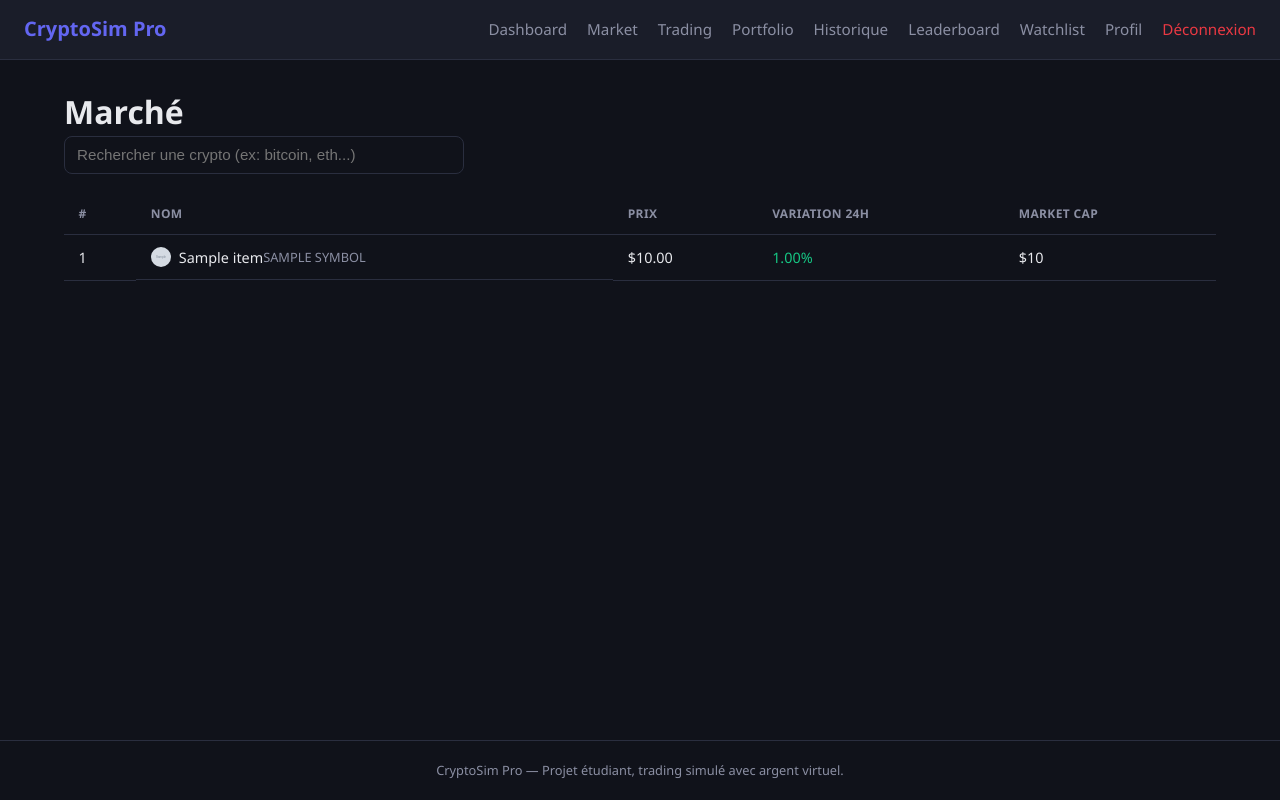
After one commit to LorenzoLeMoineau/cryptosim_pro, a Flask app: page /market in a window 1280 px wide. The commit adds this page. Run offline with Flask 3, Linux system fonts and the light colour scheme; a user stored in the database is signed in; tables that the repository leaves empty hold one stand-in row (values such as "Sample post"); grey boxes marked "Sample" are stand-in pictures; a database or web service that is not in the repository returns one stand-in record (values such as "Sample title").

Commit message:
market page with live prices and search
ableau des cryptos avec prix live, variation 24h, market cap, réutilise le wrapper CoinGecko. Recherche instantanée côté client

```diff
--- a/app/__init__.py
+++ b/app/__init__.py
@@ -29,6 +29,9 @@ def create_app():
     from app.dashboard import bp as dashboard_bp
     app.register_blueprint(dashboard_bp)
 
+    from app.market import bp as market_bp
+    app.register_blueprint(market_bp)
+
     @app.route("/")
     def index():
         return render_template("landing.html")
--- a/app/market/__init__.py
+++ b/app/market/__init__.py
@@ -0,0 +1,5 @@
+from flask import Blueprint
+
+bp = Blueprint("market", __name__)
+
+from app.market import routes  # noqa: E402,F401
--- /dev/null
+++ b/app/market/routes.py
@@ -0,0 +1,12 @@
+from flask import render_template
+from flask_login import login_required
+
+from app.market import bp
+from app.market.coingecko import get_market_data
+
+
+@bp.route("/market")
+@login_required
+def index():
+    coins = get_market_data()
+    return render_template("market.html", coins=coins)
--- a/app/static/css/style.css
+++ b/app/static/css/style.css
@@ -234,6 +234,31 @@ tbody tr:hover {
     }
 }
 
+/* Market */
+.search-input {
+    width: 100%;
+    max-width: 400px;
+    margin-bottom: 1.25rem;
+}
+
+.coin-icon {
+    width: 20px;
+    height: 20px;
+    vertical-align: middle;
+    margin-right: 0.5rem;
+    border-radius: 50%;
+}
+
+.coin-name {
+    display: flex;
+    align-items: center;
+}
+
+.text-muted {
+    color: var(--text-muted);
+    font-size: 0.8rem;
+}
+
 /* Dashboard */
 .stats-grid {
     display: grid;
--- /dev/null
+++ b/app/static/js/market.js
@@ -0,0 +1,22 @@
+document.addEventListener("DOMContentLoaded", () => {
+    const searchInput = document.getElementById("marketSearch");
+    const rows = document.querySelectorAll(".market-row");
+    const noResults = document.getElementById("noResults");
+
+    if (!searchInput) return;
+
+    searchInput.addEventListener("input", () => {
+        const query = searchInput.value.trim().toLowerCase();
+        let visibleCount = 0;
+
+        rows.forEach((row) => {
+            const matches = row.dataset.name.includes(query);
+            row.style.display = matches ? "" : "none";
+            if (matches) visibleCount += 1;
+        });
+
+        if (noResults) {
+            noResults.style.display = visibleCount === 0 ? "block" : "none";
+        }
+    });
+});
--- a/app/templates/base.html
+++ b/app/templates/base.html
@@ -16,8 +16,8 @@
 
         <nav class="navbar-links" id="navbarLinks">
             {% if current_user.is_authenticated %}
-                <a href="{{ url_for('index') }}">Dashboard</a>
-                <a href="#">Market</a>
+                <a href="{{ url_for('dashboard.index') }}">Dashboard</a>
+                <a href="{{ url_for('market.index') }}">Market</a>
                 <a href="#">Trading</a>
                 <a href="#">Portfolio</a>
                 <a href="#">Historique</a>
--- /dev/null
+++ b/app/templates/market.html
@@ -0,0 +1,52 @@
+{% extends "base.html" %}
+
+{% block title %}Market — CryptoSim Pro{% endblock %}
+
+{% block content %}
+<h1>Marché</h1>
+
+<input
+    type="text"
+    id="marketSearch"
+    class="search-input"
+    placeholder="Rechercher une crypto (ex: bitcoin, eth...)"
+>
+
+{% if coins %}
+<table id="marketTable">
+    <thead>
+        <tr>
+            <th>#</th>
+            <th>Nom</th>
+            <th>Prix</th>
+            <th>Variation 24h</th>
+            <th>Market Cap</th>
+        </tr>
+    </thead>
+    <tbody>
+        {% for coin in coins %}
+        {% set change = coin.price_change_percentage_24h or 0 %}
+        <tr class="market-row" data-name="{{ coin.name|lower }} {{ coin.symbol|lower }}">
+            <td>{{ coin.market_cap_rank }}</td>
+            <td class="coin-name">
+                <img src="{{ coin.image }}" alt="{{ coin.name }}" class="coin-icon">
+                {{ coin.name }} <span class="text-muted">{{ coin.symbol|upper }}</span>
+            </td>
+            <td>${{ "%.2f"|format(coin.current_price) }}</td>
+            <td class="{{ 'positive' if change >= 0 else 'negative' }}">
+                {{ "%.2f"|format(change) }}%
+            </td>
+            <td>${{ "{:,.0f}".format(coin.market_cap) }}</td>
+        </tr>
+        {% endfor %}
+    </tbody>
+</table>
+<p id="noResults" style="display:none;">Aucune crypto ne correspond à votre recherche.</p>
+{% else %}
+<p>Impossible de récupérer les données du marché pour le moment. Réessayez dans quelques instants.</p>
+{% endif %}
+{% endblock %}
+
+{% block scripts %}
+<script src="{{ url_for('static', filename='js/market.js') }}"></script>
+{% endblock %}
```
